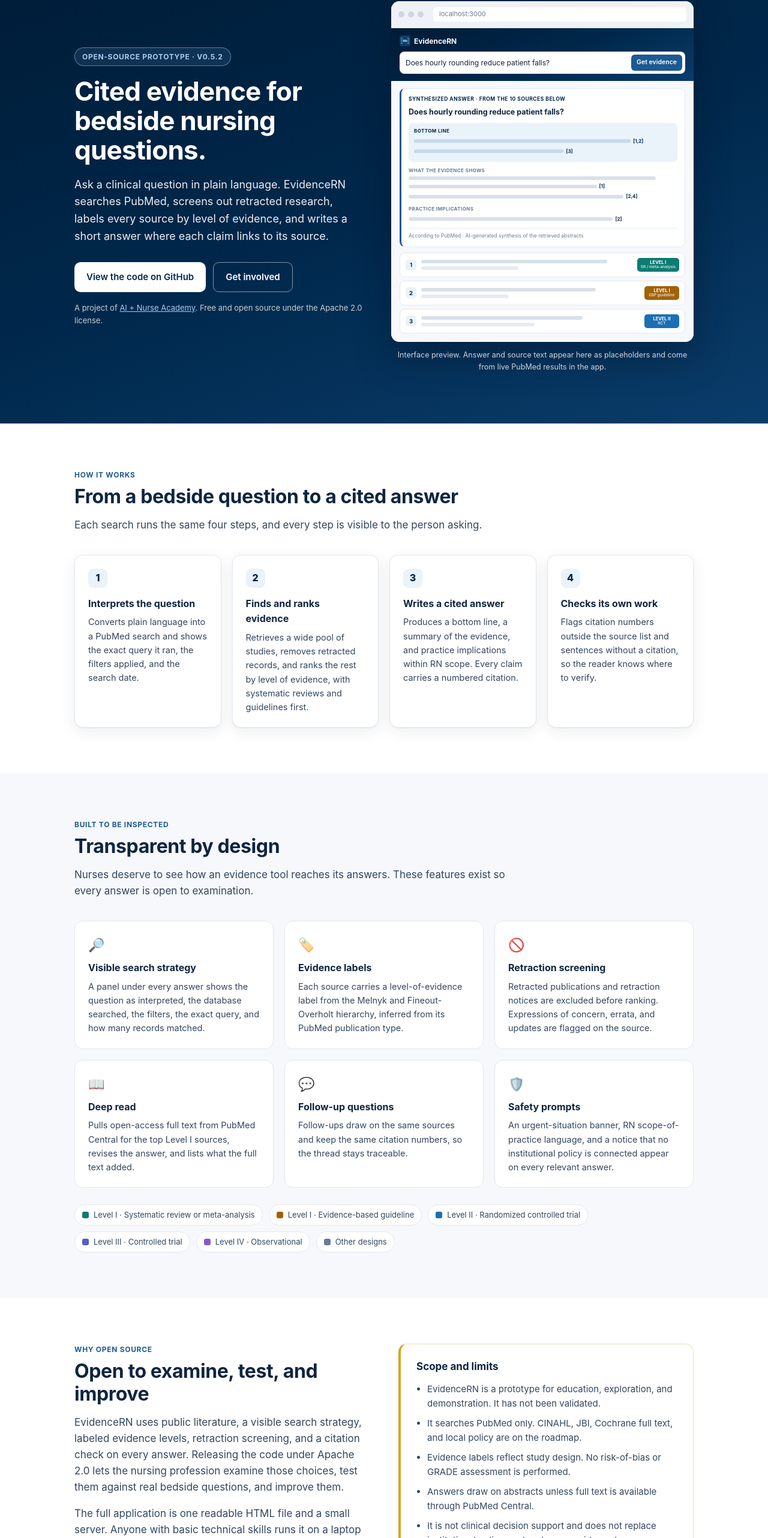
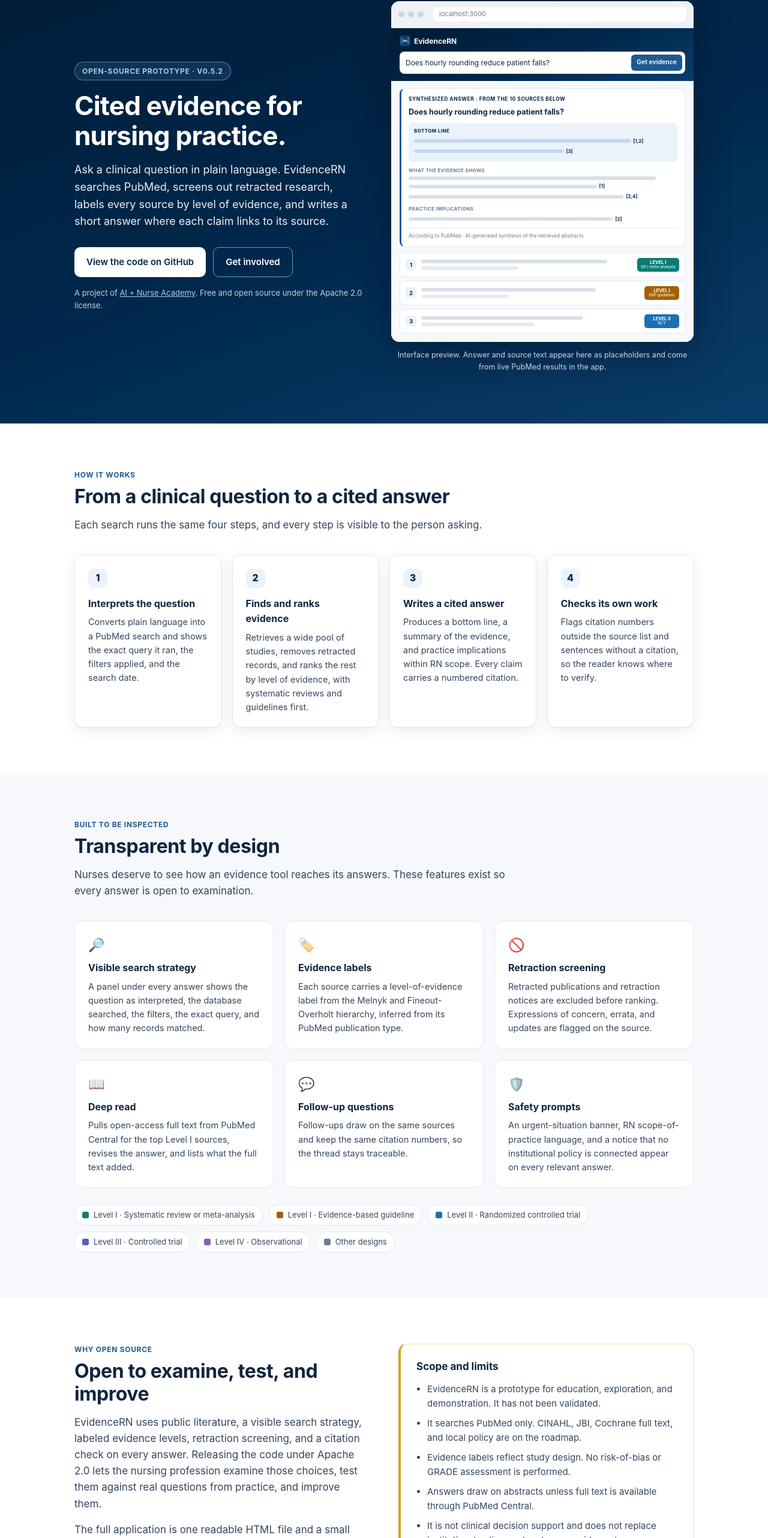
Before and after one commit to EvidenceRN/evidencern, a website: page docs/index.html in a window 1280 px wide. Shown: the part 116-2680 px from the top of the page at 60% size. Drawn offline with Linux system fonts and the light colour scheme.

Commit message:
Add files via upload

```diff
--- a/docs/index.html
+++ b/docs/index.html
@@ -3,17 +3,17 @@
 <head>
 <meta charset="UTF-8">
 <meta name="viewport" content="width=device-width, initial-scale=1.0">
-<title>EvidenceRN | Cited evidence for bedside nursing questions</title>
-<meta name="description" content="EvidenceRN is an open-source prototype that answers bedside nursing questions with a cited synthesis of PubMed evidence, labeled by level of evidence, with retraction screening and a citation check on every answer.">
+<title>EvidenceRN | Cited evidence for nursing practice</title>
+<meta name="description" content="EvidenceRN is an open-source prototype that answers nursing questions with a cited synthesis of PubMed evidence, labeled by level of evidence, with retraction screening and a citation check on every answer.">
 <link rel="canonical" href="https://evidencern.com/">
 <meta property="og:type" content="website">
 <meta property="og:url" content="https://evidencern.com/">
-<meta property="og:title" content="EvidenceRN | Cited evidence for bedside nursing questions">
-<meta property="og:description" content="An open-source prototype that answers bedside nursing questions with cited, evidence-labeled PubMed research. Built by a nurse practitioner. Looking for maintainers and clinical reviewers.">
+<meta property="og:title" content="EvidenceRN | Cited evidence for nursing practice">
+<meta property="og:description" content="An open-source prototype that answers nursing questions with cited, evidence-labeled PubMed research. Built by a nurse practitioner. Looking for maintainers and clinical reviewers.">
 <meta property="og:image" content="https://evidencern.com/og-card.png">
 <meta property="og:image:width" content="1200">
 <meta property="og:image:height" content="630">
-<meta property="og:image:alt" content="EvidenceRN: cited evidence for bedside nursing questions. A project of AI + Nurse Academy.">
+<meta property="og:image:alt" content="EvidenceRN: cited evidence for nursing practice. A project of AI + Nurse Academy.">
 <meta name="twitter:card" content="summary_large_image">
 <meta name="twitter:image" content="https://evidencern.com/og-card.png">
 <meta name="theme-color" content="#00284C">
@@ -175,7 +175,7 @@
   <div class="wrap hero-grid">
     <div>
       <span class="kicker">Open-source prototype · v0.5.2</span>
-      <h1>Cited evidence for bedside nursing questions.</h1>
+      <h1>Cited evidence for nursing practice.</h1>
       <p class="lead">Ask a clinical question in plain language. EvidenceRN searches PubMed, screens out retracted research, labels every source by level of evidence, and writes a short answer where each claim links to its source.</p>
       <div class="ctas">
         <a class="btn btn-light" href="https://github.com/EvidenceRN/evidencern">View the code on GitHub</a>
@@ -221,7 +221,7 @@
 <section id="how">
   <div class="wrap">
     <div class="eyebrow">How it works</div>
-    <h2>From a bedside question to a cited answer</h2>
+    <h2>From a clinical question to a cited answer</h2>
     <p class="sub">Each search runs the same four steps, and every step is visible to the person asking.</p>
     <div class="steps">
       <div class="step"><div class="n">1</div><h3>Interprets the question</h3><p>Converts plain language into a PubMed search and shows the exact query it ran, the filters applied, and the search date.</p></div>
@@ -261,7 +261,7 @@
     <div>
       <div class="eyebrow">Why open source</div>
       <h2>Open to examine, test, and improve</h2>
-      <p>EvidenceRN uses public literature, a visible search strategy, labeled evidence levels, retraction screening, and a citation check on every answer. Releasing the code under Apache 2.0 lets the nursing profession examine those choices, test them against real bedside questions, and improve them.</p>
+      <p>EvidenceRN uses public literature, a visible search strategy, labeled evidence levels, retraction screening, and a citation check on every answer. Releasing the code under Apache 2.0 lets the nursing profession examine those choices, test them against real questions from practice, and improve them.</p>
       <p>The full application is one readable HTML file and a small server. Anyone with basic technical skills runs it on a laptop in a few minutes.</p>
       <p>EvidenceRN is a project of <a href="https://www.ainurseacademy.ai">AI + Nurse Academy</a>, which offers nurse-led AI education for nurses and other clinicians.</p>
     </div>
@@ -300,7 +300,7 @@
         <h3>Clinicians and educators</h3>
         <p class="who">Nurses, nurse informaticists, clinical librarians, and EBP faculty</p>
         <ul>
-          <li>Write bedside test questions with the elements a good answer must contain</li>
+          <li>Write test questions from your practice setting, with the elements a good answer must contain</li>
           <li>Report wrong, missing, or unsupported citations</li>
           <li>Curate links to current guidelines and toolkits</li>
           <li>Review answer quality across specialties and settings</li>
```
Also changed, not shown: docs/og-card.png.
